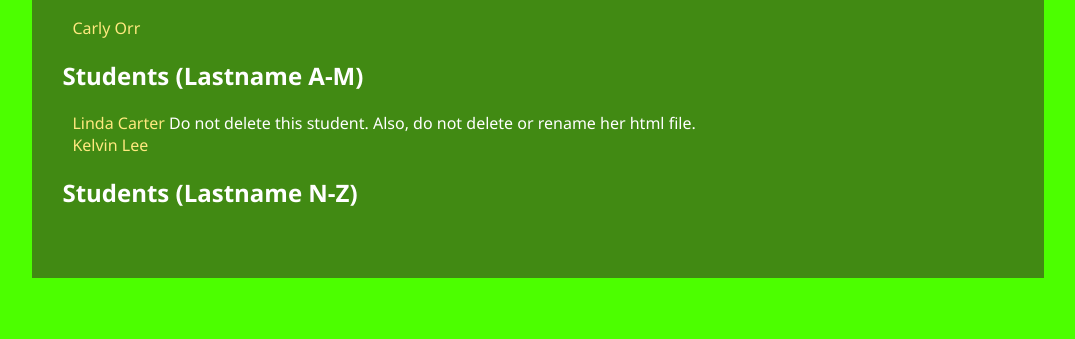
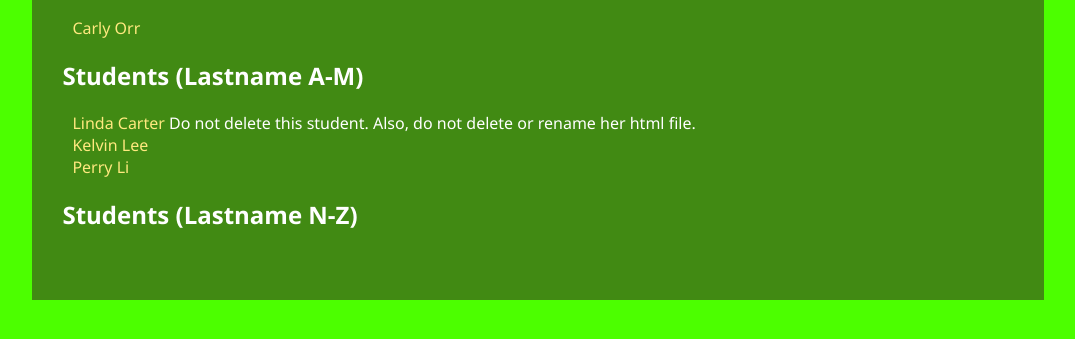
Before and after one commit to comp1111/everton, a plain HTML site: page Index.html in a window 1280 px wide. Shown: the part 227-566 px from the top of the page, without its empty margins (102-1177 px from the left). Drawn offline with Linux system fonts and the light colour scheme.

Commit message:
Adding my name to index.html

```diff
--- a/Index.html
+++ b/Index.html
@@ -23,6 +23,7 @@
         <ul>
             <li><a href="LindaCarter.html">Linda Carter</a> Do not delete this student. Also, do not delete or rename her html file.</li>
             <li><a href="KelvinLee.html">Kelvin Lee</a></li>
+            <li><a href="PerryLi.html">Perry Li</a></li>
         </ul>
 
         <h2>Students (Lastname N-Z)</h2>
```
